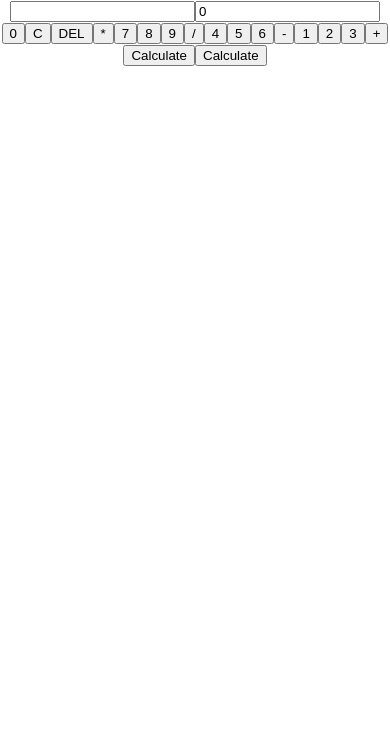
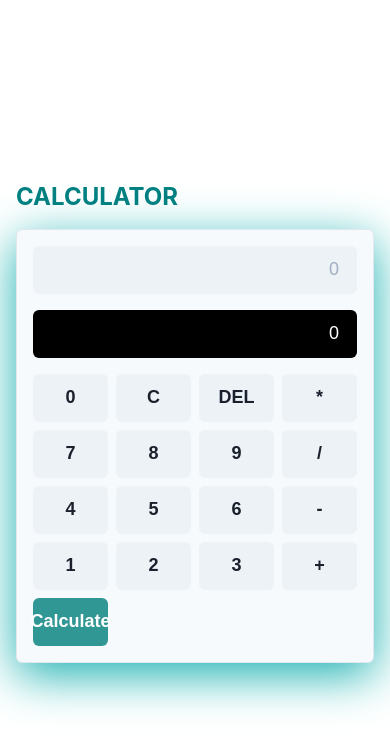
Before and after one commit to yogirajzala369/nautilus, a React (Create React App) app: page / in a window 390 px wide. Shown: the top 750 px of the page. Built offline with nearby package versions, Linux system fonts and the light colour scheme.

Commit message:
feat-nautilus: Making calculator beautiful
- Adding confetti on initial page load
- Adding chakraUI styles for making UI responsive and better

```diff
--- a/package.json
+++ b/package.json
@@ -3,6 +3,7 @@
   "version": "0.1.0",
   "private": true,
   "dependencies": {
+    "@chakra-ui/react": "^2.6.1",
     "@testing-library/jest-dom": "^5.16.5",
     "@testing-library/react": "^13.4.0",
     "@testing-library/user-event": "^13.5.0",
@@ -12,6 +13,7 @@
     "@types/react-dom": "^18.2.4",
     "expr-eval": "^2.0.2",
     "react": "^18.2.0",
+    "react-confetti": "^6.1.0",
     "react-dom": "^18.2.0",
     "react-scripts": "5.0.1",
     "typescript": "^4.9.5",
--- a/src/App.css
+++ b/src/App.css
@@ -1,3 +1,7 @@
 .App {
-  text-align: center;
+  display: flex;
+  justify-content: center;
+  align-items: center;
+  min-height: 100vh;
+  font-family: Arial, Helvetica, sans-serif;
 }
--- a/src/components/Calculator.tsx
+++ b/src/components/Calculator.tsx
@@ -1,5 +1,32 @@
-import { useCallback, useMemo } from "react";
+import { useCallback, useEffect, useState, useMemo } from "react";
+import {
+  Box,
+  Button,
+  Center,
+  Grid,
+  Heading,
+  Input,
+  InputProps,
+} from "@chakra-ui/react";
 import { useCalculatorStore } from "../store";
+import Confetti from "react-confetti";
+
+const CustomInput = (props: InputProps) => {
+  return (
+    <Input
+      {...props}
+      textAlign="right"
+      mb={4}
+      size="lg"
+      variant="filled"
+      borderRadius="md"
+      placeholder="0"
+      readOnly
+      _placeholder={{ color: "gray.400" }}
+      _focus={{ borderColor: "teal.400" }}
+    />
+  );
+};
 
 const Calculator = () => {
   const {
@@ -10,6 +37,23 @@ const Calculator = () => {
     appendToExpression,
     evaluateExpression,
   } = useCalculatorStore();
+  const [showConfetti, setShowConfetti] = useState(false);
+  const [loadingDone, setLoadingDone] = useState(false);
+
+  useEffect(() => {
+    setShowConfetti(true);
+
+    // Simulating loading completion after 5 seconds
+    const loadingTimeout = setTimeout(() => {
+      setLoadingDone(true);
+    }, 5000);
+
+    return () => clearTimeout(loadingTimeout); // Clear the loading timeout if the component unmounts
+  }, []);
+
+  useEffect(() => {
+    if (loadingDone) setShowConfetti(false); // Stop displaying confetti when loading is done
+  }, [loadingDone]);
 
   const handleButtonClick = useCallback(
     (value: string) => appendToExpression(value),
@@ -42,7 +86,7 @@ const Calculator = () => {
 
   const renderButton = useCallback(
     (num: string) => (
-      <button
+      <Button
         key={num}
         onClick={() =>
           num === "C"
@@ -51,21 +95,49 @@ const Calculator = () => {
             ? removeFromExpression()
             : handleButtonClick(num)
         }
+        size="lg"
       >
         {num}
-      </button>
+      </Button>
     ),
     [clear, handleButtonClick, removeFromExpression]
   );
 
   return (
-    <div>
-      <input aria-label="Expression" value={expression} />
-      <input aria-label="Result" value={result} />
-      {numbers.map(renderButton)}
-      <button onClick={evaluateExpression}>Calculate</button>
-      <button>Calculate</button>
-    </div>
+    <Center h="100vh">
+      {showConfetti && <Confetti />}
+      <Box p={4} maxW="400px" m="auto">
+        <Heading color="teal" as="h1" size="lg" mb={4}>
+          CALCULATOR
+        </Heading>
+        <Box
+          borderWidth={1}
+          borderRadius="md"
+          p={4}
+          bg="gray.50"
+          boxShadow="0 12px 48px rgb(26 176 176)"
+        >
+          <CustomInput aria-label="Expression" value={expression} />
+          <CustomInput
+            aria-label="Result"
+            value={result}
+            color="white"
+            backgroundColor="black"
+          />
+          <Grid templateColumns="repeat(4, 1fr)" gap={2}>
+            {numbers.map(renderButton)}
+            <Button
+              onClick={evaluateExpression}
+              size="lg"
+              w="100%"
+              colorScheme="teal"
+            >
+              Calculate
+            </Button>
+          </Grid>
+        </Box>
+      </Box>
+    </Center>
   );
 };
 
--- a/src/index.tsx
+++ b/src/index.tsx
@@ -1,16 +1,25 @@
-import React from 'react';
-import ReactDOM from 'react-dom/client';
-import './index.css';
-import App from './App';
-import reportWebVitals from './reportWebVitals';
+import React from "react";
+import ReactDOM from "react-dom/client";
+import "./index.css";
+import App from "./App";
+import reportWebVitals from "./reportWebVitals";
+import {
+  ChakraProvider,
+  extendTheme,
+  theme as chakraTheme,
+} from "@chakra-ui/react";
+
+const theme = extendTheme({
+  ...chakraTheme,
+});
 
 const root = ReactDOM.createRoot(
-  document.getElementById('root') as HTMLElement
+  document.getElementById("root") as HTMLElement
 );
 root.render(
-  <React.StrictMode>
+  <ChakraProvider theme={theme}>
     <App />
-  </React.StrictMode>
+  </ChakraProvider>
 );
 
 // If you want to start measuring performance in your app, pass a function
```
Also changed, not shown: 1 other file (tests, documents, lock files or other folders).
